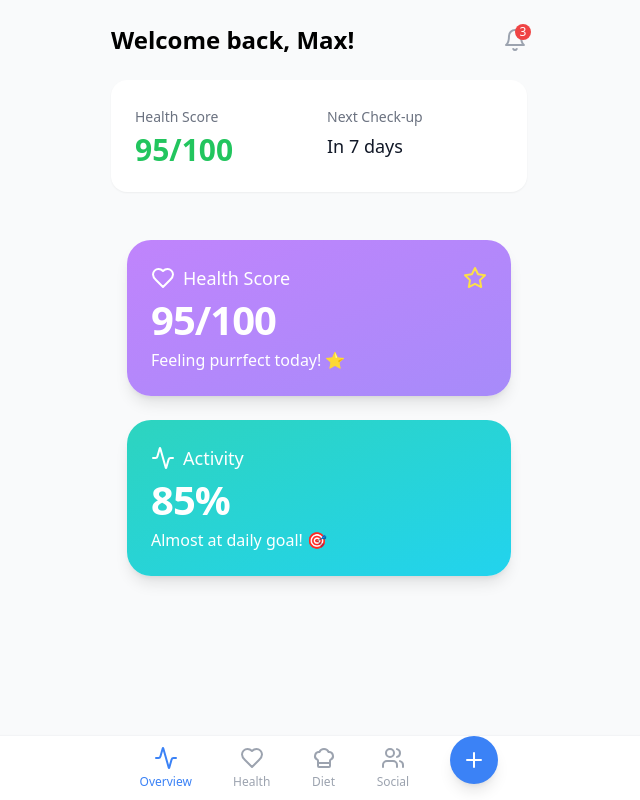
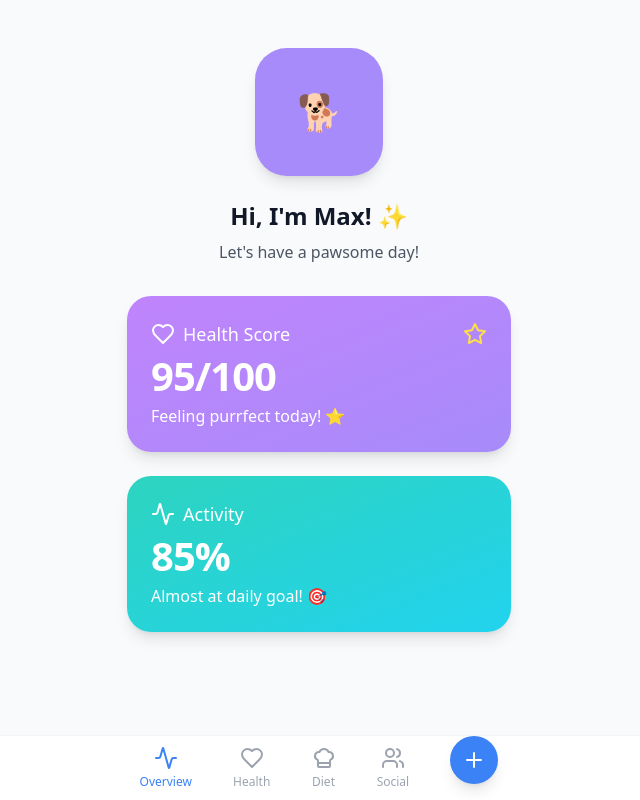
Before and after one commit to Lufei1133/pet-food-app, a React (Create React App) app: page / in a window 1280 px wide. Both pictures are taken after typing "name@example.com", "Sample123" into the empty fields and a click on the button "Sign in". Shown: the whole page, without its empty margins (321-961 px from the left). Built offline with nearby package versions, Linux system fonts and the light colour scheme.

Commit message:
Overview调整2

```diff
--- a/src/App.js
+++ b/src/App.js
@@ -161,31 +161,31 @@ const App = () => {
       >
         <div className="max-w-md mx-auto px-4 py-6">
           {/* 页面标题 */}
-          <div className="flex items-center justify-between mb-6">
-            <h1 className="text-2xl font-bold">
-              Welcome back, {petInfo.name}!
-            </h1>
-            <div className="relative">
-              <Bell className="w-6 h-6 text-gray-400" />
-              <span className="absolute -top-1 -right-1 w-4 h-4 bg-red-500 rounded-full text-white text-xs flex items-center justify-center">
-              3
-            </span>
-            </div>
-          </div>
+          {/*<div className="flex items-center justify-between mb-6">*/}
+          {/*  <h1 className="text-2xl font-bold">*/}
+          {/*    Welcome back, {petInfo.name}!*/}
+          {/*  </h1>*/}
+          {/*  <div className="relative">*/}
+          {/*    <Bell className="w-6 h-6 text-gray-400" />*/}
+          {/*    <span className="absolute -top-1 -right-1 w-4 h-4 bg-red-500 rounded-full text-white text-xs flex items-center justify-center">*/}
+          {/*    3*/}
+          {/*  </span>*/}
+          {/*  </div>*/}
+          {/*</div>*/}
 
           {/* 健康状态卡片 */}
-          <div className="bg-white rounded-2xl shadow-sm p-6 mb-6">
-            <div className="grid grid-cols-2 gap-4">
-              <div>
-                <span className="text-sm text-gray-500">Health Score</span>
-                <div className="text-3xl font-bold text-green-500 mt-1">95/100</div>
-              </div>
-              <div>
-                <span className="text-sm text-gray-500">Next Check-up</span>
-                <div className="text-lg font-medium text-gray-900 mt-1">In 7 days</div>
-              </div>
-            </div>
-          </div>
+          {/*<div className="bg-white rounded-2xl shadow-sm p-6 mb-6">*/}
+          {/*  <div className="grid grid-cols-2 gap-4">*/}
+          {/*    <div>*/}
+          {/*      <span className="text-sm text-gray-500">Health Score</span>*/}
+          {/*      <div className="text-3xl font-bold text-green-500 mt-1">95/100</div>*/}
+          {/*    </div>*/}
+          {/*    <div>*/}
+          {/*      <span className="text-sm text-gray-500">Next Check-up</span>*/}
+          {/*      <div className="text-lg font-medium text-gray-900 mt-1">In 7 days</div>*/}
+          {/*    </div>*/}
+          {/*  </div>*/}
+          {/*</div>*/}
 
           {/* 动态内容区域 */}
           <AnimatePresence mode="wait">
--- a/src/components/Overview.js
+++ b/src/components/Overview.js
@@ -3,7 +3,6 @@ import { motion } from 'framer-motion';
 import { Heart, Activity, Star } from 'lucide-react';
 
 const Overview = ({ petInfo }) => {
-    // Animation variants
     const containerVariants = {
         hidden: { opacity: 0 },
         visible: {
@@ -23,6 +22,19 @@ const Overview = ({ petInfo }) => {
         }
     };
 
+    // Avatar animation
+    const avatarVariants = {
+        hidden: { scale: 0.8, opacity: 0 },
+        visible: {
+            scale: 1,
+            opacity: 1,
+            transition: {
+                type: "spring",
+                duration: 0.8
+            }
+        }
+    };
+
     return (
         <motion.div
             variants={containerVariants}
@@ -30,29 +42,38 @@ const Overview = ({ petInfo }) => {
             animate="visible"
             className="px-4 py-6 space-y-6"
         >
-            {/*/!* Welcome Message *!/*/}
-            {/*<div className="flex items-center justify-between mb-4">*/}
-            {/*    <h1 className="text-2xl font-bold text-gray-900">*/}
-            {/*        Welcome back, {petInfo.name}!*/}
-            {/*    </h1>*/}
-            {/*</div>*/}
+            {/* Welcome Section with Avatar */}
+            <motion.div
+                className="flex flex-col items-center text-center mb-8"
+                variants={itemVariants}
+            >
+                {/* Pet Avatar */}
+                <motion.div
+                    variants={avatarVariants}
+                    className="relative w-32 h-32 mb-6"
+                >
+                    <div className="absolute inset-0 bg-violet-400 rounded-[2rem] shadow-lg flex items-center justify-center">
+                        <div className="relative">
+                            {/* Pet icon - you might want to replace this with an actual SVG or image */}
+                            <span className="text-4xl">🐕</span>
+                        </div>
+                    </div>
+                </motion.div>
 
-            {/*/!* Quick Stats Card *!/*/}
-            {/*<motion.div*/}
-            {/*    variants={itemVariants}*/}
-            {/*    className="bg-white rounded-2xl p-5 mb-4 shadow-sm"*/}
-            {/*>*/}
-            {/*    <div className="grid grid-cols-2 gap-4">*/}
-            {/*        <div>*/}
-            {/*            <span className="text-gray-500 text-sm">Health Score</span>*/}
-            {/*            <div className="text-[40px] font-bold text-green-500 tracking-tight">95/100</div>*/}
-            {/*        </div>*/}
-            {/*        <div>*/}
-            {/*            <span className="text-gray-500 text-sm">Next Check-up</span>*/}
-            {/*            <div className="text-lg font-medium text-gray-900 mt-1">In 7 days</div>*/}
-            {/*        </div>*/}
-            {/*    </div>*/}
-            {/*</motion.div>*/}
+                {/* Welcome Text */}
+                <motion.h1
+                    variants={itemVariants}
+                    className="text-2xl font-bold text-gray-900 mb-2"
+                >
+                    Hi, I'm {petInfo.name}! ✨
+                </motion.h1>
+                <motion.p
+                    variants={itemVariants}
+                    className="text-gray-600"
+                >
+                    Let's have a pawsome day!
+                </motion.p>
+            </motion.div>
 
             {/* Health Score Card */}
             <motion.div
```
